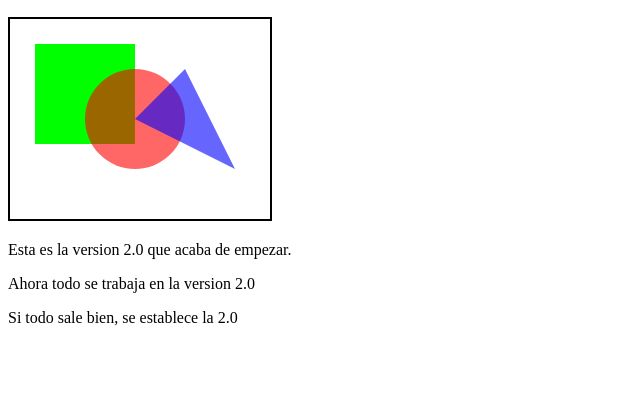
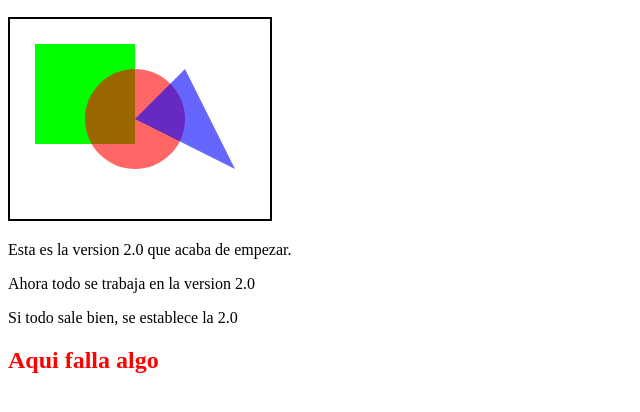
Before and after one commit to JaeN1/aprendiendo, a plain HTML site: page index.html in a window 1280 px wide. Shown: the part 110-522 px from the top of the page, without its empty margins (0-640 px from the left). Drawn offline with Linux system fonts and the light colour scheme.

Commit message:
Aqui falla algo

```diff
--- a/index.html
+++ b/index.html
@@ -50,5 +50,7 @@
     <p>Esta es la version <stron>2.0</stron> que acaba de empezar.</p>
     <p>Ahora todo se trabaja en la version 2.0</p>
     <p>Si todo sale bien, se establece la 2.0</p>
+
+    <h2 style="color: red">Aqui falla algo</h2>
   </body>
 </html>
```
